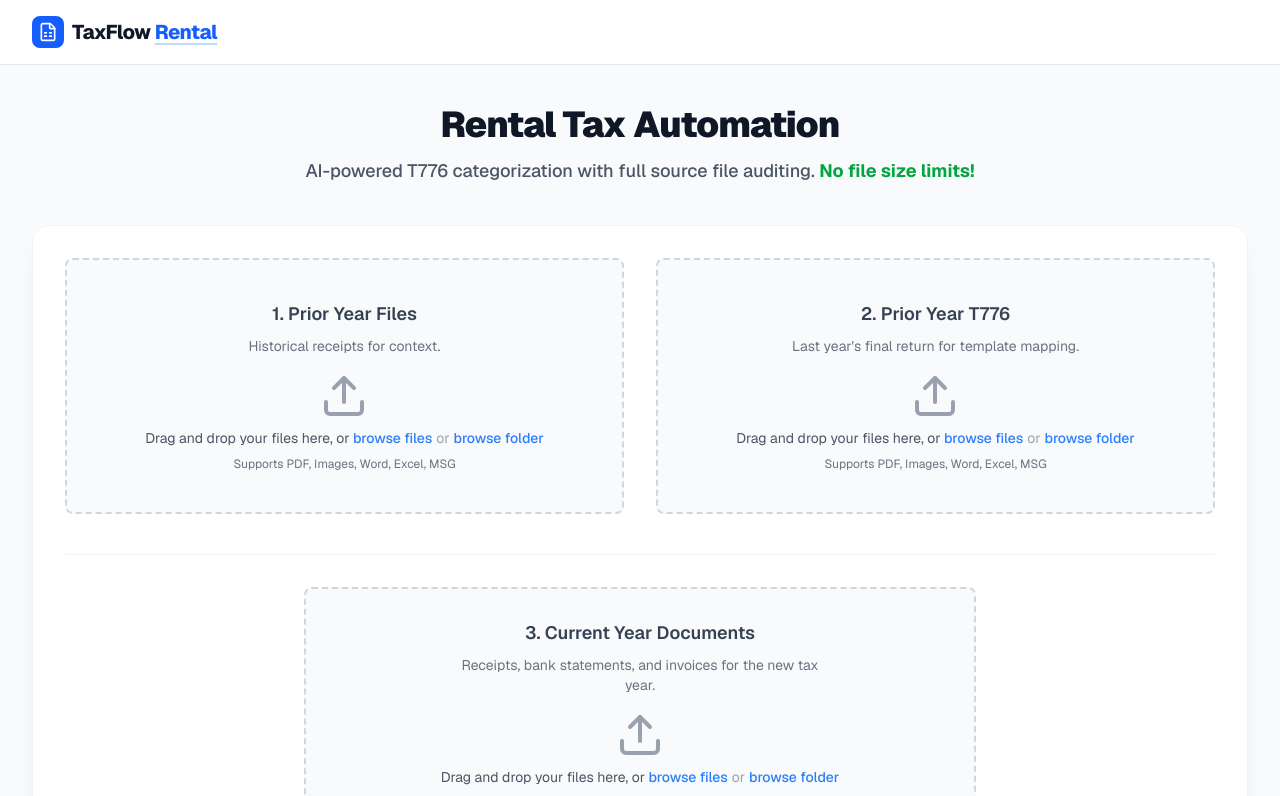
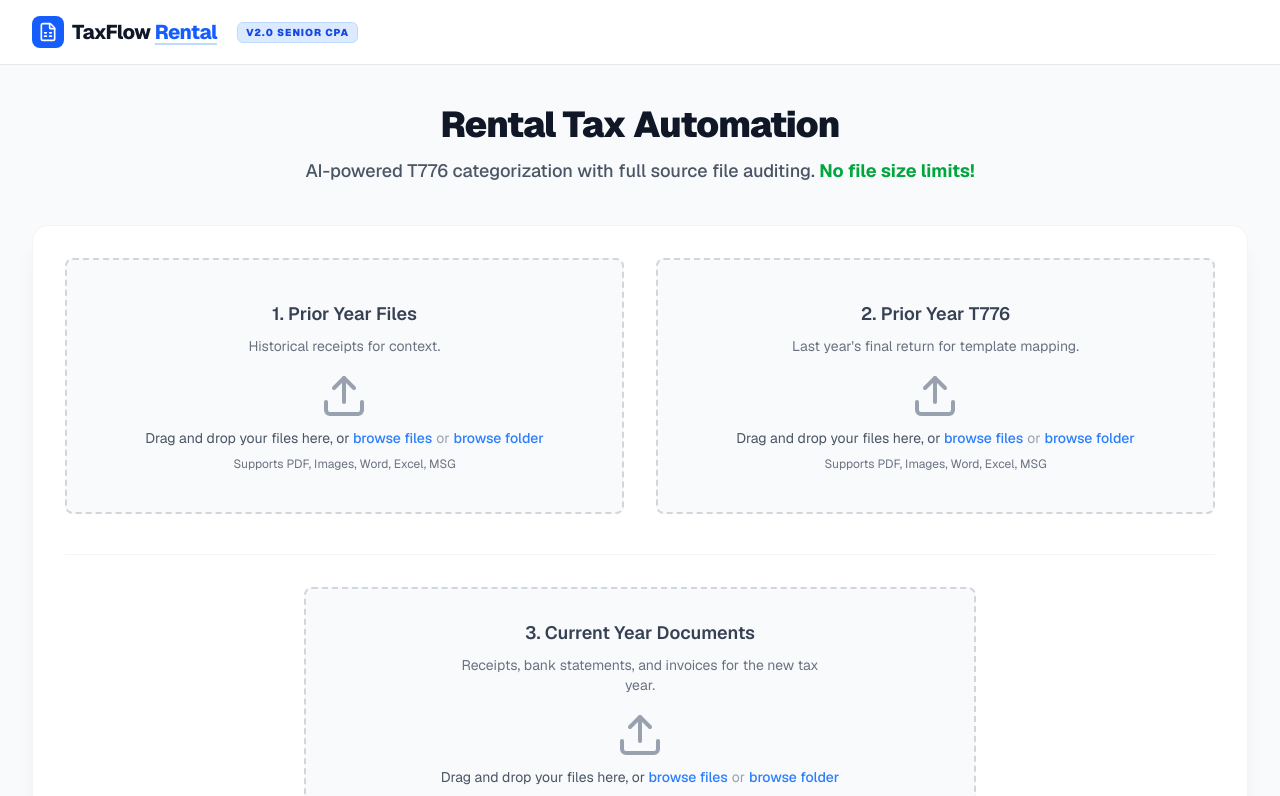
Before and after one commit to johnjwong87/tax-automation, a Next.js app: page / in a window 1280 px wide. Shown: the top 796 px of the page. Built offline with nearby package versions, Linux system fonts and the light colour scheme.

Commit message:
Add files via upload

```diff
--- a/src/app/page.tsx
+++ b/src/app/page.tsx
@@ -144,6 +144,9 @@ export default function Home() {
                         </div>
                         <span className="text-xl font-extrabold tracking-tight text-gray-900">
                             TaxFlow <span className="text-blue-600 underline decoration-blue-200 underline-offset-4">Rental</span>
+                        </span>
+                        <span className="ml-3 px-2 py-0.5 bg-blue-100 text-blue-700 text-[10px] font-black rounded-md border border-blue-200 uppercase tracking-widest">
+                            v2.0 Senior CPA
                         </span>
                     </div>
                 </div>
```
